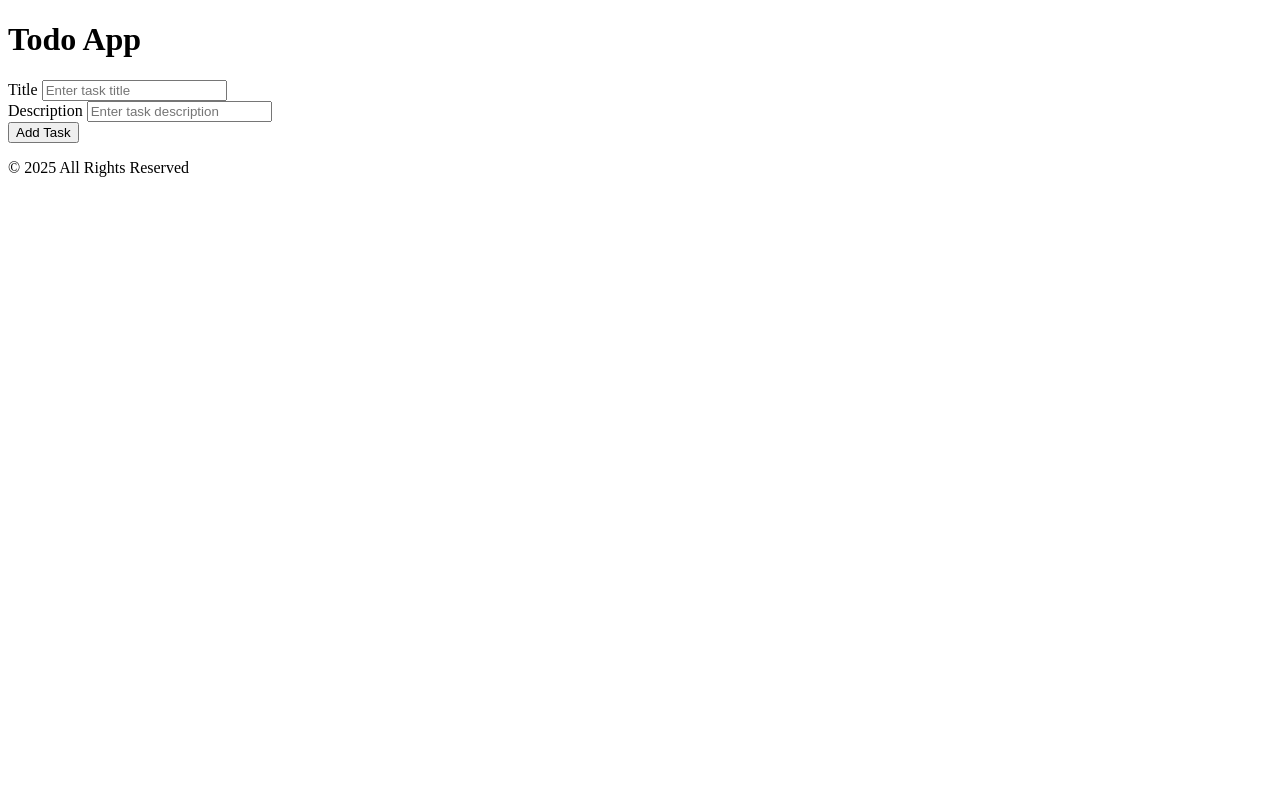
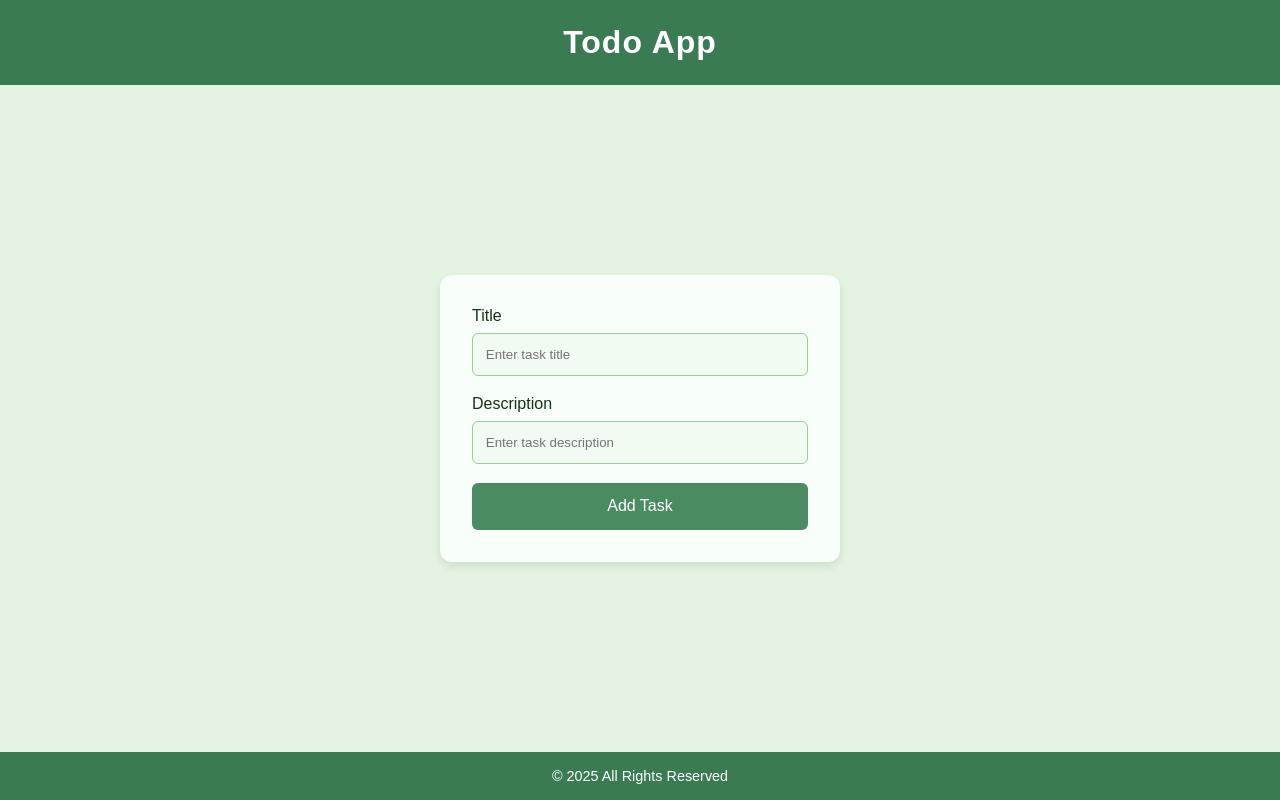
Before and after one commit to HRK-Stack/simple-todo, a plain HTML site: page index.html in a window 1280 px wide. Drawn offline with Linux system fonts and the light colour scheme; files that its build step writes are made by us from their sources.

Commit message:
feat: add css for style

```diff
--- a/assets/css/style.css
+++ b/assets/css/style.css
@@ -0,0 +1,88 @@
+* {
+    margin: 0;
+    padding: 0;
+    box-sizing: border-box;
+    font-family: "Poppins", sans-serif;
+}
+
+body {
+    background: #e5f3e2;
+    color: #1a2f1a;
+    display: flex;
+    flex-direction: column;
+    min-height: 100vh;
+}
+
+.header {
+    background: #3a7b53;
+    color: #fff;
+    text-align: center;
+    padding: 1.5rem 0;
+    letter-spacing: 1px;
+}
+
+.main {
+    flex: 1;
+    display: flex;
+    justify-content: center;
+    align-items: center;
+    padding: 2rem;
+}
+
+.app {
+    background: #f8fff8;
+    padding: 2rem;
+    border-radius: 12px;
+    box-shadow: 0 4px 10px rgba(0, 50, 0, 0.1);
+    width: 100%;
+    max-width: 400px;
+}
+
+.form-group {
+    display: flex;
+    flex-direction: column;
+    margin-bottom: 1.2rem;
+}
+
+label {
+    margin-bottom: 0.5rem;
+    font-weight: 500;
+}
+
+input {
+    padding: 0.8rem;
+    border: 1px solid #9bcc9b;
+    border-radius: 6px;
+    background: #f1fbf1;
+    transition: border 0.3s ease, background 0.3s ease;
+}
+
+input:focus {
+    outline: none;
+    border-color: #4b8b61;
+    background: #e8f9e8;
+}
+
+.btn {
+    background: #4b8b61;
+    color: white;
+    border: none;
+    padding: 0.9rem;
+    width: 100%;
+    border-radius: 6px;
+    font-size: 1rem;
+    cursor: pointer;
+    transition: background 0.3s ease;
+}
+
+.btn:hover {
+    background: #3a7b53;
+}
+
+.footer {
+    text-align: center;
+    padding: 1rem 0;
+    background: #3a7b53;
+    color: white;
+    font-size: 0.9rem;
+}
--- a/index.html
+++ b/index.html
@@ -4,7 +4,7 @@
     <meta charset="UTF-8">
     <meta name="viewport" content="width=device-width, initial-scale=1.0">
     <title>Simple Todo</title>
-    <link rel="stylesheet" href="style.css">
+    <link rel="stylesheet" href="./assets/css/style.css">
 </head>
 <body>
     <header class="header">
```
